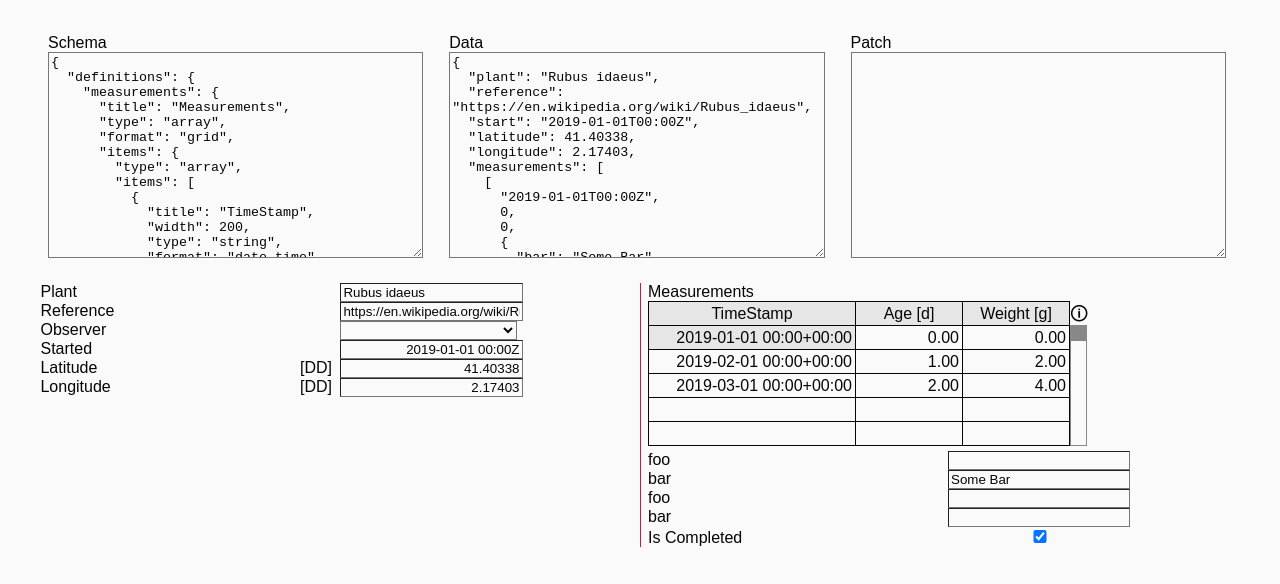
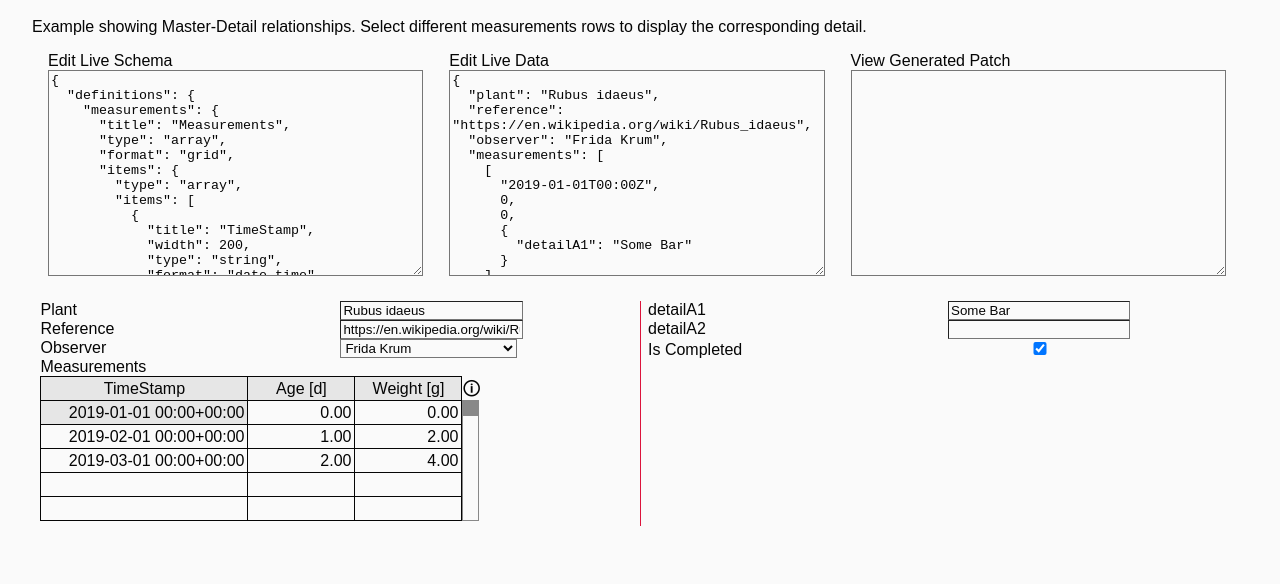
Before and after one commit to decatur/formchen, a plain HTML site: page master-detail-demo.html in a window 1280 px wide. Shown: the part 72-656 px from the top of the page. Drawn offline with Linux system fonts and the light colour scheme.

Commit message:
renamed proxy and typed node

```diff
--- a/form-chen/formchen.d.ts
+++ b/form-chen/formchen.d.ts
@@ -9,6 +9,6 @@ declare module FormChenNS {
          * The current value of the bound object.
          */
         readonly value: object;
-        getNodeById: (id: string) => TypedValue;
+        getNodeById: (id: string) => BaseNode;
     }
 }
--- a/form-chen/webcomponent.js
+++ b/form-chen/webcomponent.js
@@ -35,12 +35,12 @@ export class Graph {
      */
     constructor(pathPrefix) {
         this.pathPrefix = pathPrefix;
-        /** @type{{[key: string]: FormChenNS.TypedValue}} */
+        /** @type{{[key: string]: FormChenNS.BaseNode}} */
         this.nodesById = {};
     }
 
     /**
-     * @param {FormChenNS.TypedValue} node
+     * @param {FormChenNS.BaseNode} node
      */
     add(node) {
         this.nodesById[node.id] = node;
@@ -48,7 +48,7 @@ export class Graph {
 
     // /**
     //  * @param {string} path
-    //  * @returns {FormChenNS.TypedValue}
+    //  * @returns {FormChenNS.BaseNode}
     //  */
     // _getNodeByPath(path) {
     //     for (const node of this.nodes) {
@@ -61,7 +61,7 @@ export class Graph {
 
     /**
      * @param {string} id
-     * @returns {FormChenNS.TypedValue}
+     * @returns {FormChenNS.BaseNode}
      */
     getNodeById(id) {
         return this.nodesById[id]
@@ -69,23 +69,23 @@ export class Graph {
 }
 
 /**
- * TypedValue decorates a (possibly nested) JavaScript value and its type (via JSON Schema).
+ * BaseNode decorates a (possibly nested) JavaScript value and its type (via JSON Schema).
  * It also makes the type graph navigable from child to parent and from parent to child.
  *
  *         ------------------------              ------------------            ---------------
  * obj    | {foo: {bar: 'foobar'}} |   parent   | {bar: 'foobar'}} |  parent  |               |
  * key    | ''                     |     <-     | 'foo'            |    <-    | 'bar'         |
  *         ------------------------              ------------------            ---------------
- * @implements{FormChenNS.TypedValue}
+ * @implements{FormChenNS.BaseNode}
  */
-export class TypedValue {
+export class BaseNode {
 
     /**
      * @param {FormChenNS.Graph} graph
      * @param {string} relId
      * @param {string | number} key
      * @param {GridChenNS.ColumnSchema} schema
-     * @param {FormChenNS.ProxyNode} parent
+     * @param {FormChenNS.HolderNode} parent
      */
     constructor(graph, relId, key, schema, parent) {
         if (!parent && relId === '') {
@@ -123,7 +123,7 @@ export class TypedValue {
     //  * @returns {string}
     //  */
     // get path() {
-    //     /** @type{FormChenNS.TypedValue} */
+    //     /** @type{FormChenNS.BaseNode} */
     //     let n = this;
     //     let parts = [];
     //     while (n) {
@@ -134,10 +134,10 @@ export class TypedValue {
     // }
 
     /**
-     * @returns {FormChenNS.TypedValue}
+     * @returns {FormChenNS.BaseNode}
      */
     get root() {
-        /** @type{FormChenNS.TypedValue} */
+        /** @type{FormChenNS.BaseNode} */
         let n = this;
         while (n.parent) {
             n = n.parent;
@@ -220,7 +220,7 @@ export class TypedValue {
             } else {
                 this.parent.obj[this.key] = obj;
             }
-        } else if (obj !== undefined && this.constructor === TypedValue) {
+        } else if (obj !== undefined && this.constructor === BaseNode) {
             throw Error('Value lost')
         }
 
@@ -234,7 +234,7 @@ export class TypedValue {
     createPathToRoot(value) {
         /** @type{GridChenNS.JSONPatchOperation[]} */
         let operations = [];
-        /** @type{FormChenNS.ProxyNode} */
+        /** @type{FormChenNS.HolderNode} */
         let n = this.parent;
         /** @type{string | number} */
         let key = this.key;
@@ -259,7 +259,7 @@ export class TypedValue {
      */
     clearPathToRoot() {
         let operations = [];
-        /** @type{FormChenNS.ProxyNode} */
+        /** @type{FormChenNS.HolderNode} */
         let n = this.parent;
         while (true) {
 
@@ -291,22 +291,22 @@ export class TypedValue {
 }
 
 /**
- * @implements{FormChenNS.ProxyNode}
+ * @implements{FormChenNS.HolderNode}
  */
-export class ProxyNode extends TypedValue {
+export class HolderNode extends BaseNode {
     /**
      * @param {FormChenNS.Graph} graph
      * @param {string} relId
      * @param {string | number} key
      * @param {GridChenNS.ColumnSchema} schema
-     * @param {FormChenNS.ProxyNode} parent
+     * @param {FormChenNS.HolderNode} parent
      */
     constructor(graph, relId, key, schema, parent) {
         if (!['object', 'array'].includes(schema.type)) {
             throw new Error('Invalid schema type: ' + schema.type);
         }
         super(graph, relId, key, schema, parent)
-        /** @type{FormChenNS.TypedValue[]} */
+        /** @type{FormChenNS.BaseNode[]} */
         this.children = [];
     }
 
@@ -348,7 +348,7 @@ export function createFormChen(topSchema, topObj) {
         holder = null;
     } else {
         // A leaf node always needs a composit parent.
-        holder = new ProxyNode(graph, '', '', { type: 'object' }, null);
+        holder = new HolderNode(graph, '', '', { type: 'object' }, null);
         holder.obj = {};
     }
 
@@ -372,15 +372,15 @@ export function createFormChen(topSchema, topObj) {
      * @param {string} relId
      * @param {string | number} key
      * @param {GridChenNS.ColumnSchema} schema
-     * @param {FormChenNS.ProxyNode} parent
-     * @returns {FormChenNS.TypedValue}
+     * @param {FormChenNS.HolderNode} parent
+     * @returns {FormChenNS.BaseNode}
      */
     function createNode(relId, key, schema, parent) {
         schema = resolveSchema(schema, String(key));
         if (schema.type === 'object' || schema.type === 'array') {
-            return new ProxyNode(graph, relId, key, schema, parent);
+            return new HolderNode(graph, relId, key, schema, parent);
         } else {
-            return new TypedValue(graph, relId, key, schema, parent);
+            return new BaseNode(graph, relId, key, schema, parent);
         }
     }
 
@@ -391,7 +391,7 @@ export function createFormChen(topSchema, topObj) {
     rootNode.setValue(topObj);
 
     /**
-     * @param {FormChenNS.ProxyNode} node
+     * @param {FormChenNS.HolderNode} node
      * @param {HTMLElement} container
      */
     function bindObject(node, container) {
@@ -403,7 +403,7 @@ export function createFormChen(topSchema, topObj) {
     }
 
     /**
-     * @param {FormChenNS.ProxyNode} masterNode
+     * @param {FormChenNS.HolderNode} masterNode
      * @param {GridChenNS.MatrixView} view
      * @param {GridChenNS.GridChen} grid
      * @param {HTMLElement} container
@@ -414,7 +414,7 @@ export function createFormChen(topSchema, topObj) {
         const id = masterNode.id + view.getDetailId(detailIndex);
         detailSchema = resolveSchema(detailSchema, id);
 
-        class DetailNode extends ProxyNode {
+        class DetailNode extends HolderNode {
             constructor(graph, relId, key, schema) {
                 super(graph, relId, key, schema, null);
                 this.masterNode = masterNode;
@@ -443,7 +443,7 @@ export function createFormChen(topSchema, topObj) {
             const isEmptyRow = view.getRow(selection.rowIndex).every(item => item == null);
 
             for (const n of detailNode.children) {
-                if (n.constructor !== TypedValue) {
+                if (n.constructor !== BaseNode) {
                     throw new Error('Nested details are not allowed');
                 }
                 n.path = detailNode.path + '/' + n.key;
@@ -453,7 +453,7 @@ export function createFormChen(topSchema, topObj) {
     }
 
     /**
-     * @param {FormChenNS.ProxyNode} node
+     * @param {FormChenNS.HolderNode} node
      * @param {HTMLElement} containerElement
      */
     function bindGrid(node, containerElement) {
@@ -490,7 +490,7 @@ export function createFormChen(topSchema, topObj) {
     }
 
     /**
-     * @param {FormChenNS.ProxyNode} node
+     * @param {FormChenNS.HolderNode} node
      * @param {HTMLElement} container
      */
     function bindTuple(node, container) {
@@ -506,7 +506,7 @@ export function createFormChen(topSchema, topObj) {
 
     /**
      *
-     * @param {FormChenNS.TypedValue} node
+     * @param {FormChenNS.BaseNode} node
      * @param {HTMLElement} container
      */
     function bindNode(node, container) {
@@ -523,15 +523,15 @@ export function createFormChen(topSchema, topObj) {
             console.log('bind: ' + path);
 
             if (schema.type === 'object') {
-                bindObject(/**@type{FormChenNS.ProxyNode}*/(node), container);
+                bindObject(/**@type{FormChenNS.HolderNode}*/(node), container);
                 return
             }
 
             if (schema.type === 'array') {
                 if (schema.format === 'grid') {
-                    if (container) bindGrid(/**@type{FormChenNS.ProxyNode}*/(node), container);
+                    if (container) bindGrid(/**@type{FormChenNS.HolderNode}*/(node), container);
                 } else {
-                    bindTuple(/**@type{FormChenNS.ProxyNode}*/(node), container);
+                    bindTuple(/**@type{FormChenNS.HolderNode}*/(node), container);
                 }
                 return
             }
@@ -670,7 +670,7 @@ export function createFormChen(topSchema, topObj) {
 
         /**
          * @param {string} id
-         * @returns {FormChenNS.TypedValue}
+         * @returns {FormChenNS.BaseNode}
          */
         getNodeById(id) {
             return graph.getNodeById(id);
--- a/master-detail-demo.html
+++ b/master-detail-demo.html
@@ -12,10 +12,13 @@
 
     <h1><a href="index.html">form-chen</a> / Basic Demo</h1>
 
+    Example showing Master-Detail relationships.
+    Select different measurements rows to display the corresponding detail.
+
     <form style="display: grid;grid-template-columns: 33% 33% 33%;">
-        <label>Schema <textarea class="schema"></textarea></label>
-        <label>Data <textarea class="data"></textarea></label>
-        <label>Patch <textarea class="patch"></textarea></label>
+        <label>Edit Live Schema <textarea class="schema"></textarea></label>
+        <label>Edit Live Data <textarea class="data"></textarea></label>
+        <label>View Generated Patch <textarea class="patch"></textarea></label>
     </form>
 
     <div class="form-chen">
@@ -41,14 +44,8 @@
                         { title: 'Weight [g]', width: 100, type: 'number' },
                         {
                             title: 'DetailA', type: 'object', properties: {
-                                foo: { type: 'string' },
-                                bar: { type: 'string' }
-                            },
-                        },
-                        {
-                            title: 'DetailB', type: 'object', properties: {
-                                foo: { type: 'string' },
-                                bar: { type: 'string' }
+                                detailA1: { type: 'string' },
+                                detailA2: { type: 'string' }
                             },
                         }
                     ]
@@ -74,23 +71,6 @@
                 type: 'string',
                 enum: ['Frida Krum', 'Tilda Swift']
             },
-            start: {
-                title: 'Started',
-                type: 'string',
-                format: 'date-time'
-            },
-            latitude: {
-                title: 'Latitude',
-                type: 'number',
-                unit: '[DD]',
-                fractionDigits: 5
-            },
-            longitude: {
-                title: 'Longitude',
-                type: 'number',
-                unit: '[DD]',
-                fractionDigits: 5
-            },
             measurements: {
                 title: 'Daylight Measurements',
                 $ref: '#/definitions/measurements'
@@ -105,14 +85,11 @@
     const data = {
         plant: 'Rubus idaeus',
         reference: 'https://en.wikipedia.org/wiki/Rubus_idaeus',
-        //observer: 'Frida Krum',
-        start: '2019-01-01T00:00Z',
-        latitude: 41.40338,
-        longitude: 2.17403,
+        observer: 'Frida Krum',
         measurements: [
-            ["2019-01-01T00:00Z", 0, 0, { bar: 'Some Bar' }],
+            ["2019-01-01T00:00Z", 0, 0, { detailA1: 'Some Bar' }],
             ["2019-02-01T00:00Z", 1, 2],
-            ["2019-03-01T00:00Z", 2, 4, { foo: 'Some Foo' }]
+            ["2019-03-01T00:00Z", 2, 4, { detailA2: 'Some Foo' }]
         ],
         isCompleted: true
     };
```
Also changed, not shown: basic-demo.html (+3 -3 lines), comprehensive-demo.html (+3 -3 lines), form-chen/formchen-internal.d.ts (+10 -10 lines), index.html (+2 -6 lines), invalid-demo.html (deleted, +0 -55 lines), tests/test_proxynode.js (+4 -4 lines), usage.html (+4 -2 lines), README.md.
